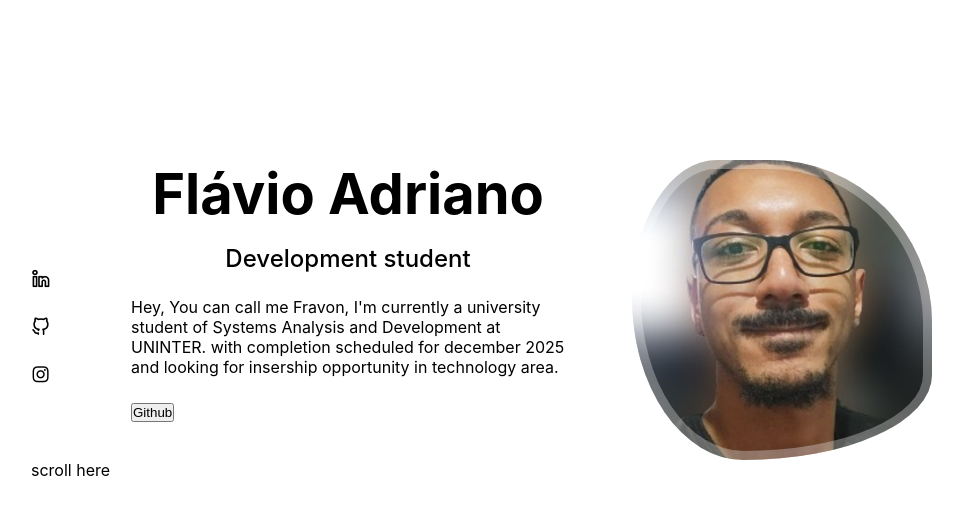
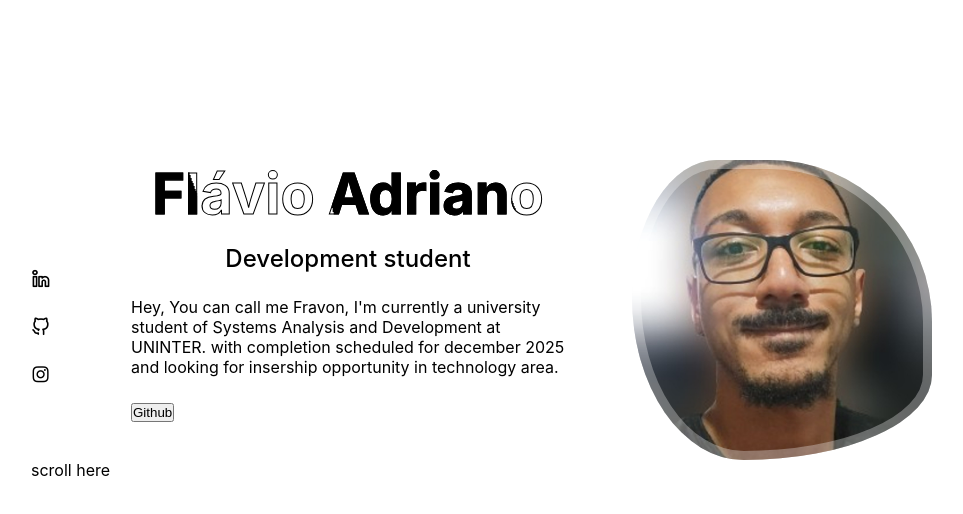
Before and after one commit to FravonDev/portfolio, a React (Vite) app: page / in a window 1280 px wide. Shown: the top 514 px of the page, without its empty margins (125-1088 px from the left). Built offline with nearby package versions, Linux system fonts and the light colour scheme.

Commit message:
feat: title animation

```diff
--- a/src/App.css
+++ b/src/App.css
@@ -36,6 +36,10 @@
     }
 }
 
+body {
+    background-color: var(--body-color);
+    color: var(--text-color);
+}
 
 .section {}
 
--- a/src/components/home/Home.css
+++ b/src/components/home/Home.css
@@ -29,8 +29,20 @@
     font-weight: var(--font-bold);
     color: var(--title-color);
     margin-bottom: 1rem;
+
+    color: transparent;
+    -webkit-text-stroke: 1px black;
+    background: url(../../assets/back-black.png);
+    -webkit-background-clip: text;
+    animation: back 60s linear infinite;
 }
 
+
+@keyframes back {
+    100% {
+        background-position: 2000px 0;
+    }
+}
 
 .home_subtitle {
     font-size: var(--h2-font-size);
```
Also changed, not shown: src/assets/back-black.png (added), src/assets/back-white.png (added).
